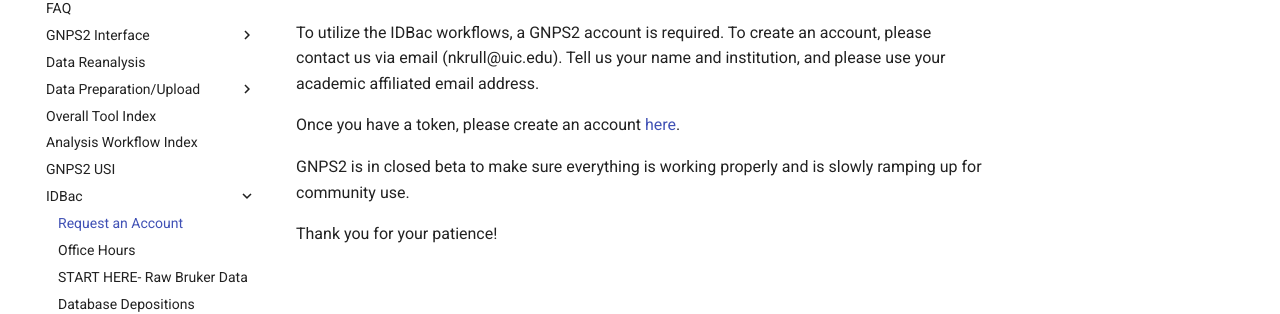
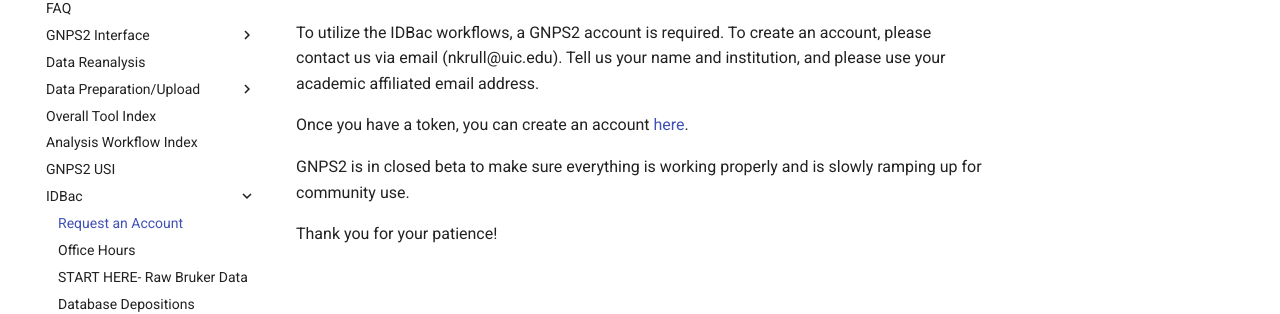
Before and after one commit to Wang-Bioinformatics-Lab/GNPS2_Documentation, an MkDocs documentation site: the page built from docs/idbac-request-an-account.md, in a window 1280 px wide. Shown: the part 211-525 px from the top of the page. Built offline with MkDocs 1.6.1 and Material for MkDocs 9.7.7, drawn with Linux system fonts in a browser that asks for light colours; comment, search, counter and statistics services are not loaded.

Commit message:
Update idbac-request-an-account.md

```diff
--- a/docs/idbac-request-an-account.md
+++ b/docs/idbac-request-an-account.md
@@ -1,7 +1,7 @@
 ## Account Creation
 To utilize the IDBac workflows, a GNPS2 account is required. To create an account, please contact us via email (nkrull@uic.edu). Tell us your name and institution, and please use your academic affiliated email address.
 
-Once you have a token, please create an account [here](https://gnps2.org/user/signup).
+Once you have a token, you can create an account [here](https://gnps2.org/user/signup).
 
 GNPS2 is in closed beta to make sure everything is working properly and is slowly ramping up for community use.
 
```
